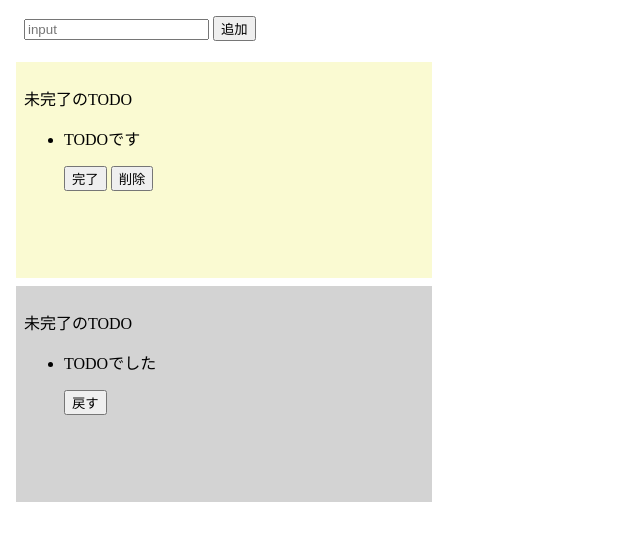
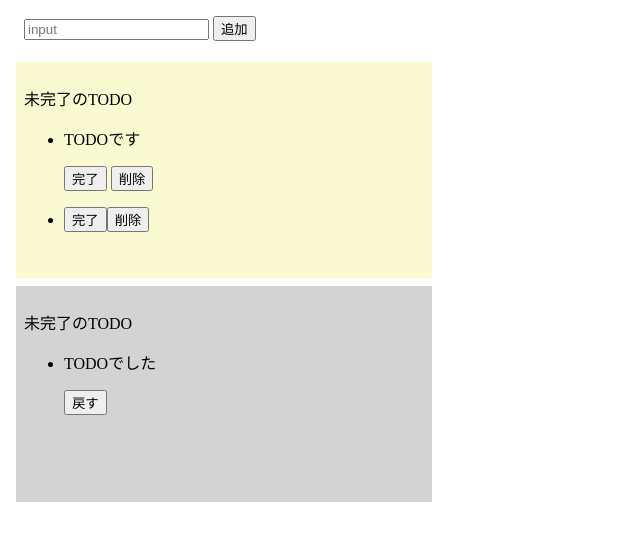
Before and after one commit to yuktnk/codesandbox-test, a website built with Parcel: page index.html in a window 1280 px wide. Both pictures are taken after a click on the button "追加". Shown: the whole page, without its empty margins (0-640 px from the left). Built offline with nearby package versions, Linux system fonts and the light colour scheme.

Commit message:
todo 追加

```diff
--- a/index.html
+++ b/index.html
@@ -14,13 +14,11 @@
 
     <div class="incomplete-area">
       <p>未完了のTODO</p>
-      <ul>
+      <ul id="incomplet-list">
         <li clas="item">
           <p>TODOです</p>
-          <div>
-            <button>完了</button>
-            <button>削除</button>
-          </div>
+          <button>完了</button>
+          <button>削除</button>
         </li>
       </ul>
     </div>
@@ -30,9 +28,7 @@
       <ul>
         <li clas="item">
           <p>TODOでした</p>
-          <div>
-            <button>戻す</button>
-          </div>
+          <button>戻す</button>
         </li>
       </ul>
     </div>
--- a/src/index.js
+++ b/src/index.js
@@ -3,7 +3,38 @@ import "./styles.css";
 const onClickAdd = () => {
   const inputText = document.getElementById("add-text").value;
   document.getElementById("add-text").value = "";
-  alert(inputText);
+
+  // li 生成
+  const li = document.createElement("li");
+  li.className = "item";
+
+  // p 生成
+  const p = document.createElement("p");
+  p.innerText = inputText;
+
+  // button （完了）生成
+  const completeButton = document.createElement("button");
+  completeButton.innerText = "完了";
+  completeButton.addEventListener("click", () => {
+    alert("完了");
+  });
+
+  // button （削除）生成
+  const deleteButton = document.createElement("button");
+  deleteButton.innerText = "削除";
+  deleteButton.addEventListener("click", () => {
+    alert("削除");
+  });
+
+  // li の子要素に各要素を設定
+  li.appendChild(p);
+  li.appendChild(completeButton);
+  li.appendChild(deleteButton);
+
+  console.log(li);
+
+  // 未完了リストに追加
+  document.getElementById("incomplet-list").appendChild(li);
 };
 
 document
--- a/src/styles.css
+++ b/src/styles.css
@@ -23,7 +23,3 @@
   padding: 8px;
   margin: 8px;
 }
-
-.item {
-  display: flex;
-}
```
